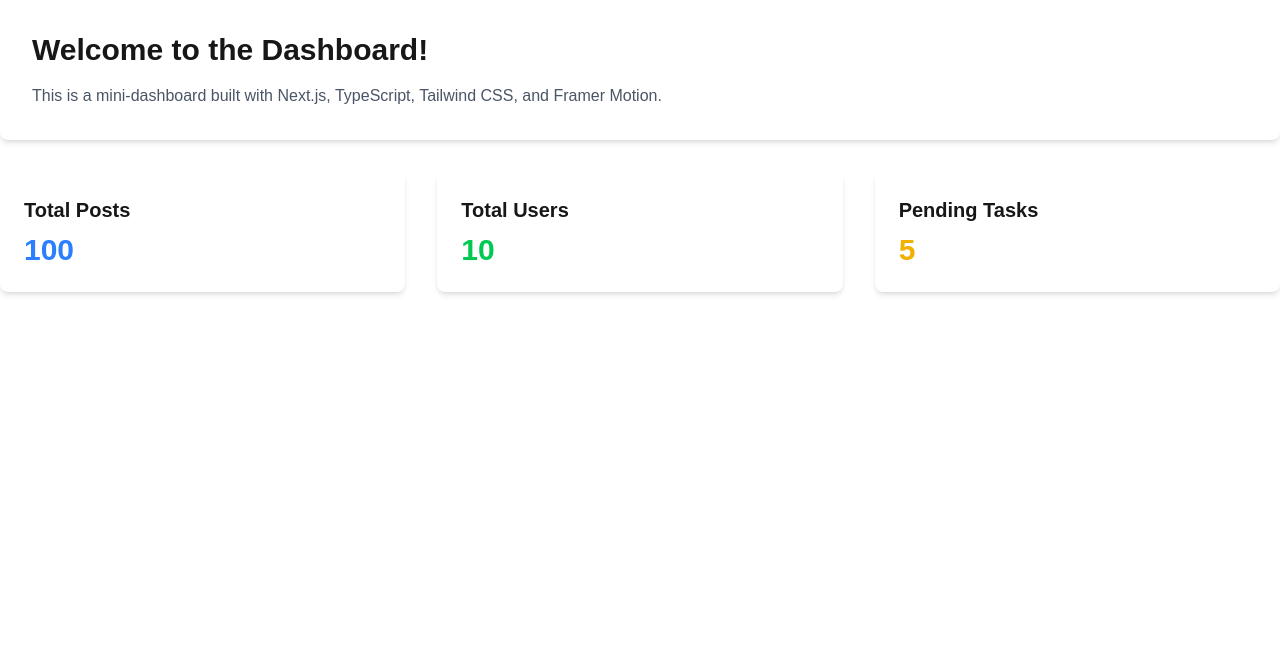
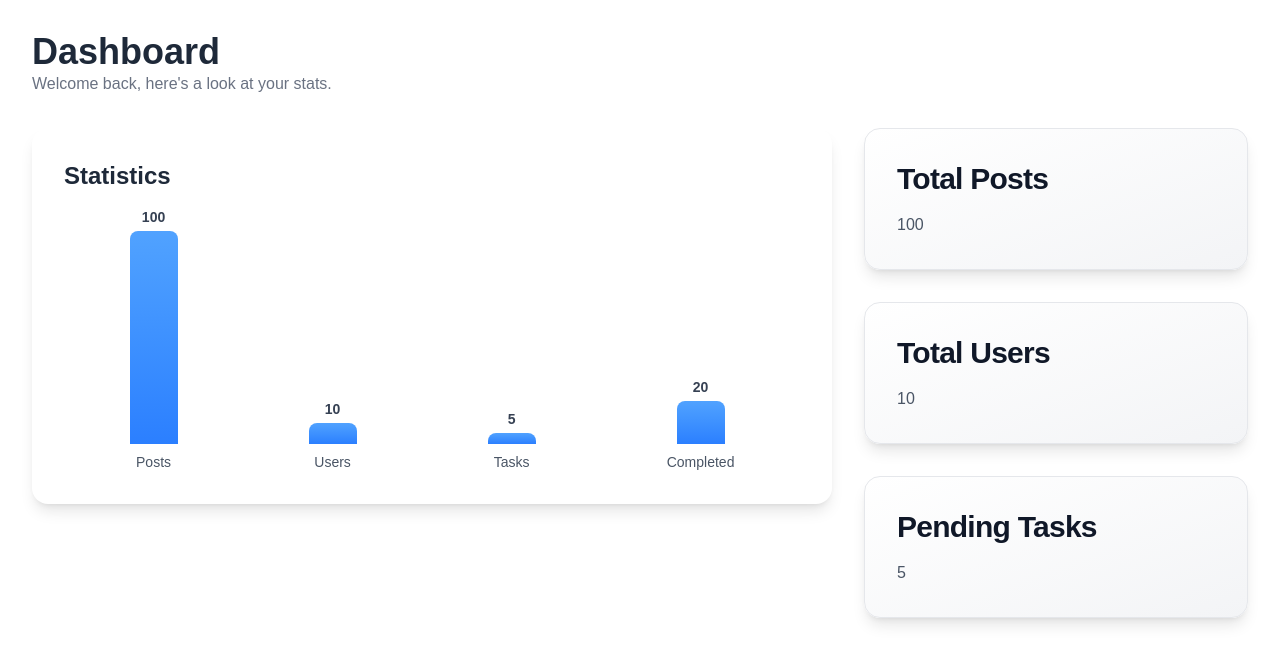
Before and after one commit to tanvirabsur/job-task-dashboard, a Next.js app: page / in a window 1280 px wide. Shown: the top 664 px of the page. Built offline with nearby package versions, Linux system fonts and the light colour scheme.

Commit message:
design home page

```diff
--- a/package.json
+++ b/package.json
@@ -9,11 +9,13 @@
     "lint": "eslint"
   },
   "dependencies": {
+    "@types/recharts": "^1.8.29",
     "axios": "^1.12.2",
     "framer-motion": "^12.23.16",
     "next": "15.5.3",
     "react": "19.1.0",
-    "react-dom": "19.1.0"
+    "react-dom": "19.1.0",
+    "recharts": "^3.2.1"
   },
   "devDependencies": {
     "@eslint/eslintrc": "^3",
--- a/src/app/page.tsx
+++ b/src/app/page.tsx
@@ -1,42 +1,31 @@
-'use client'
+'use client';
 import React from 'react';
 import { motion } from 'framer-motion';
+import Chart from '@/components/Chart';
+import Card from '@/components/Card';
 
 const Home = () => {
   return (
-    <div>
+    <div className="p-8">
       <motion.div
-        className="bg-white shadow-md rounded-lg p-8 mb-8"
+        className="mb-8"
         initial={{ opacity: 0, y: -20 }}
         animate={{ opacity: 1, y: 0 }}
         transition={{ duration: 0.5 }}
       >
-        <h1 className="text-3xl font-bold mb-4">Welcome to the Dashboard!</h1>
-        <p className="text-gray-600">This is a mini-dashboard built with Next.js, TypeScript, Tailwind CSS, and Framer Motion.</p>
+        <h1 className="text-4xl font-bold text-gray-800">Dashboard</h1>
+        <p className="text-gray-500">Welcome back, here's a look at your stats.</p>
       </motion.div>
 
-      <div className="grid grid-cols-1 md:grid-cols-2 lg:grid-cols-3 gap-8">
-        <motion.div
-          className="bg-white shadow-md rounded-lg p-6"
-          whileHover={{ scale: 1.05 }}
-        >
-          <h2 className="text-xl font-bold mb-2">Total Posts</h2>
-          <p className="text-3xl font-bold text-blue-500">100</p>
-        </motion.div>
-        <motion.div
-          className="bg-white shadow-md rounded-lg p-6"
-          whileHover={{ scale: 1.05 }}
-        >
-          <h2 className="text-xl font-bold mb-2">Total Users</h2>
-          <p className="text-3xl font-bold text-green-500">10</p>
-        </motion.div>
-        <motion.div
-          className="bg-white shadow-md rounded-lg p-6"
-          whileHover={{ scale: 1.05 }}
-        >
-          <h2 className="text-xl font-bold mb-2">Pending Tasks</h2>
-          <p className="text-3xl font-bold text-yellow-500">5</p>
-        </motion.div>
+      <div className="grid grid-cols-1 lg:grid-cols-3 gap-8">
+        <div className="lg:col-span-2">
+          <Chart />
+        </div>
+        <div className="grid grid-cols-1 gap-8">
+          <Card title="Total Posts" body="100" url="/posts" />
+          <Card title="Total Users" body="10" url="/users" />
+          <Card title="Pending Tasks" body="5" url="#" />
+        </div>
       </div>
     </div>
   );
--- a/src/components/Card/index.tsx
+++ b/src/components/Card/index.tsx
@@ -1,16 +1,19 @@
 
 import React from 'react';
 import { motion } from 'framer-motion';
+import Link from 'next/link';
 
 interface CardProps {
   title: string;
   body: string;
+  url: string;
 }
 
-const Card: React.FC<CardProps> = ({ title, body }) => {
+const Card: React.FC<CardProps> = ({ title, body, url }) => {
   return (
+    <Link href={url}>
       <motion.div
-      className="bg-gradient-to-br from-white to-gray-100 text-gray-800 shadow-lg rounded-2xl p-8 flex flex-col justify-between h-full border border-gray-200"
+        className="bg-gradient-to-br from-white to-gray-100 text-gray-800 shadow-lg rounded-2xl p-8 flex flex-col justify-between h-full border border-gray-200 cursor-pointer"
         whileHover={{ scale: 1.05, rotate: -1 }}
         transition={{ type: 'spring', stiffness: 400, damping: 10 }}
       >
@@ -18,10 +21,8 @@ const Card: React.FC<CardProps> = ({ title, body }) => {
           <h2 className="text-3xl font-extrabold mb-4 tracking-tight text-gray-900">{title}</h2>
           <p className="text-gray-600">{body}</p>
         </div>
-      <div className="mt-4 text-right">
-        <p className="text-sm font-semibold text-blue-600 hover:text-blue-500 transition-colors">Read more...</p>
-      </div>
       </motion.div>
+    </Link>
   );
 };
 
--- /dev/null
+++ b/src/components/Chart/index.tsx
@@ -0,0 +1,43 @@
+'use client';
+import React from 'react';
+import { motion } from 'framer-motion';
+
+const data = [
+  { name: 'Posts', value: 100 },
+  { name: 'Users', value: 10 },
+  { name: 'Tasks', value: 5 },
+  { name: 'Completed', value: 20 },
+];
+
+const Chart = () => {
+  return (
+    <div className="bg-white shadow-lg rounded-2xl p-8">
+      <h2 className="text-2xl font-bold mb-6 text-gray-800">Statistics</h2>
+      <div className="flex justify-around items-end h-64">
+        {data.map((item, index) => (
+          <div key={index} className="flex flex-col items-center">
+            <motion.div
+              className="w-12 bg-gradient-to-t from-blue-500 to-blue-400 rounded-t-lg relative"
+              initial={{ height: 0 }}
+              animate={{ height: `${(item.value / 120) * 256}px` }}
+              transition={{ duration: 0.5, delay: index * 0.1 }}
+              whileHover={{ scale: 1.05 }}
+            >
+              <motion.span
+                className="absolute -top-6 left-1/2 -translate-x-1/2 text-sm font-bold text-gray-700"
+                initial={{ opacity: 0 }}
+                animate={{ opacity: 1 }}
+                transition={{ duration: 0.3, delay: 0.5 + index * 0.1 }}
+              >
+                {item.value}
+              </motion.span>
+            </motion.div>
+            <p className="text-sm font-medium text-gray-600 mt-2">{item.name}</p>
+          </div>
+        ))}
+      </div>
+    </div>
+  );
+};
+
+export default Chart;
```
Also changed, not shown: 1 other file (tests, documents, lock files or other folders). Lines whose indentation alone changed are shown as unchanged.
